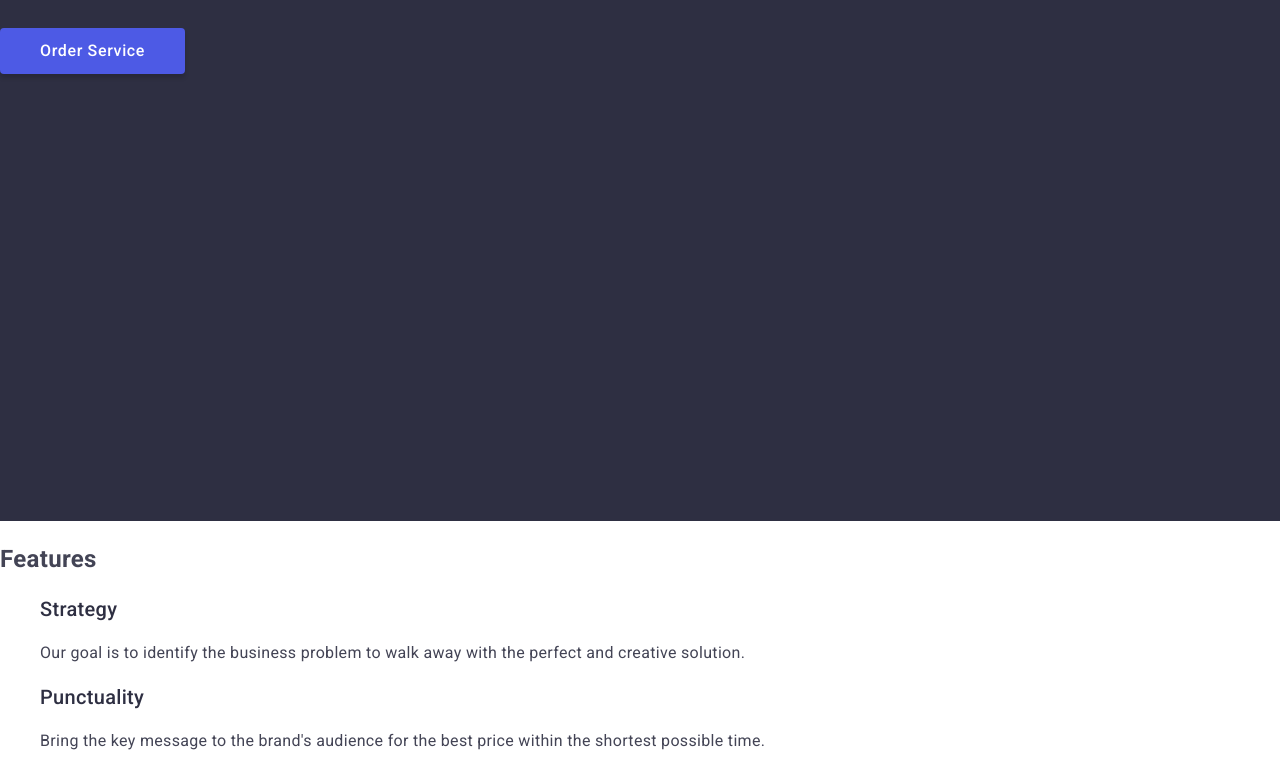
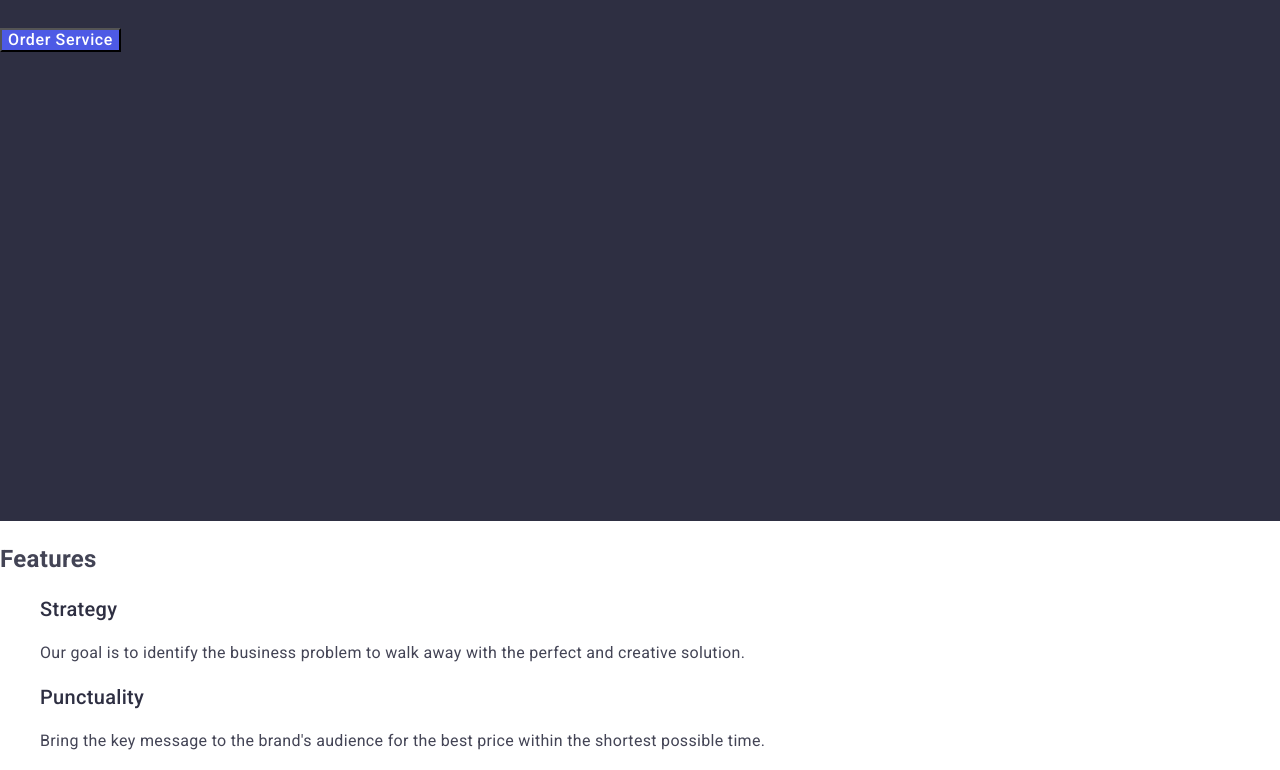
Before and after one commit to bit-to-bit/goit-markup-hw-02, a plain HTML site: page index.html in a window 1280 px wide. Shown: the part 301-1071 px from the top of the page. Drawn offline with nearby package versions, Linux system fonts and the light colour scheme.

Commit message:
final 2.0

```diff
--- a/css/styles.css
+++ b/css/styles.css
@@ -16,7 +16,6 @@
     --cl-hero-background: #2E2F42;
     --cl-white-background: #FFFFFF;
     --cl-modal-background: #FCFCFC;
-    --cl-button-shadow: rgba(0, 0, 0, 0.15)
 
 }
 body {
@@ -53,7 +52,6 @@ button {
     font-weight: 700;
     font-size: 36px;
     line-height: 1.11111;
-    text-align: center;
     color: var(--cl-dark);
 }
 
@@ -102,21 +100,14 @@ button {
     color: var(--cl-white-background);
 }
 .btn {
-    box-shadow: 0 4px 4px 0 var(--cl-button-shadow);
     font-weight: 500;
     letter-spacing: 0.04em;
     color: var(--cl-white-background);
     background-color: var(--cl-primary-brand);
-    border: 0px none transparent;
-    border-radius: 4px;
-    min-width: 144px;
-    min-height: 45px;
-    padding: 14px 40px;
 }
 
 .btn:hover,
 .btn:focus {
-    box-shadow: 0 4px 4px 0 var(--cl-button-shadow);
     background-color: var(--cl-pressed-state);
 }
 
```
